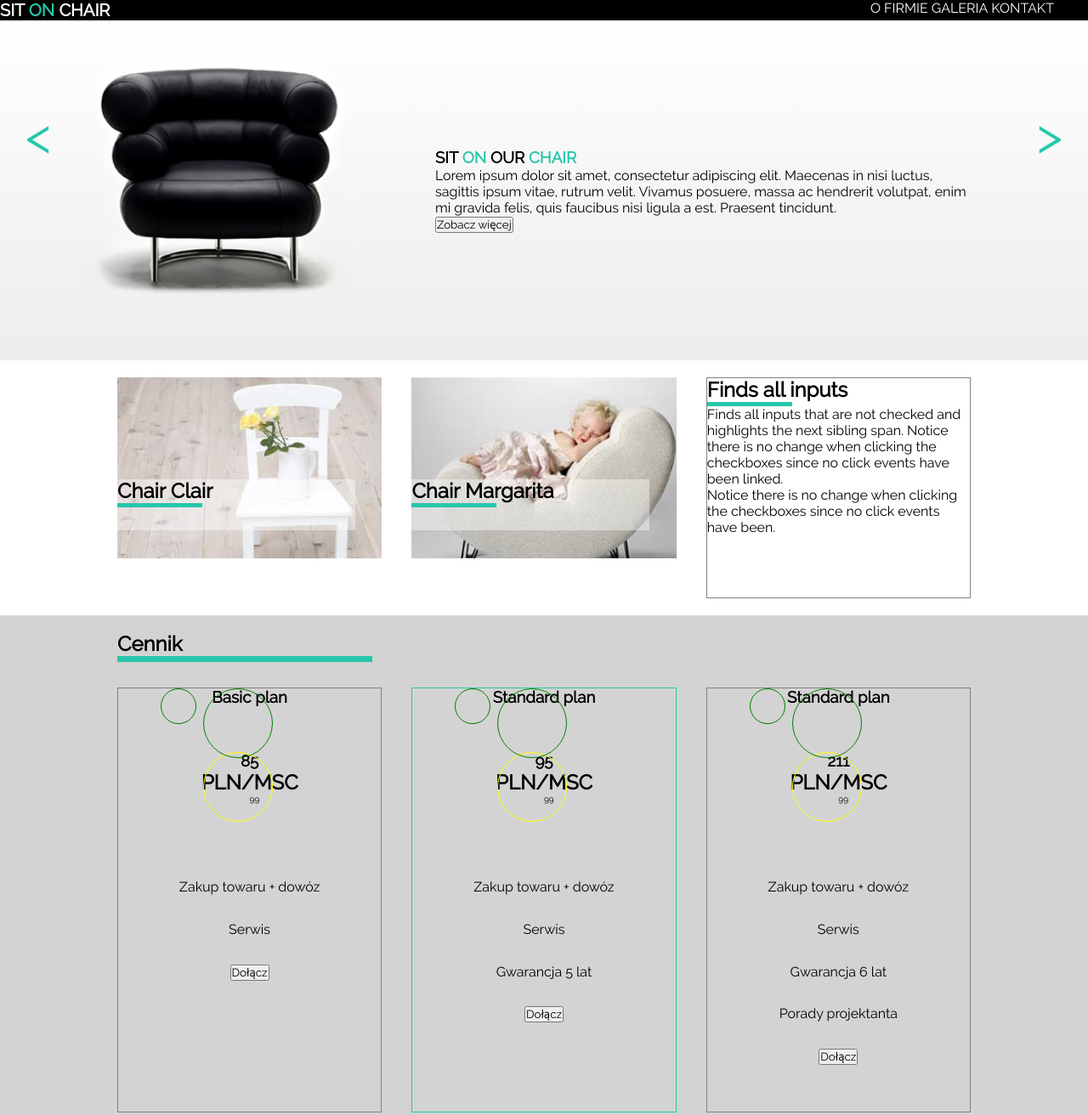
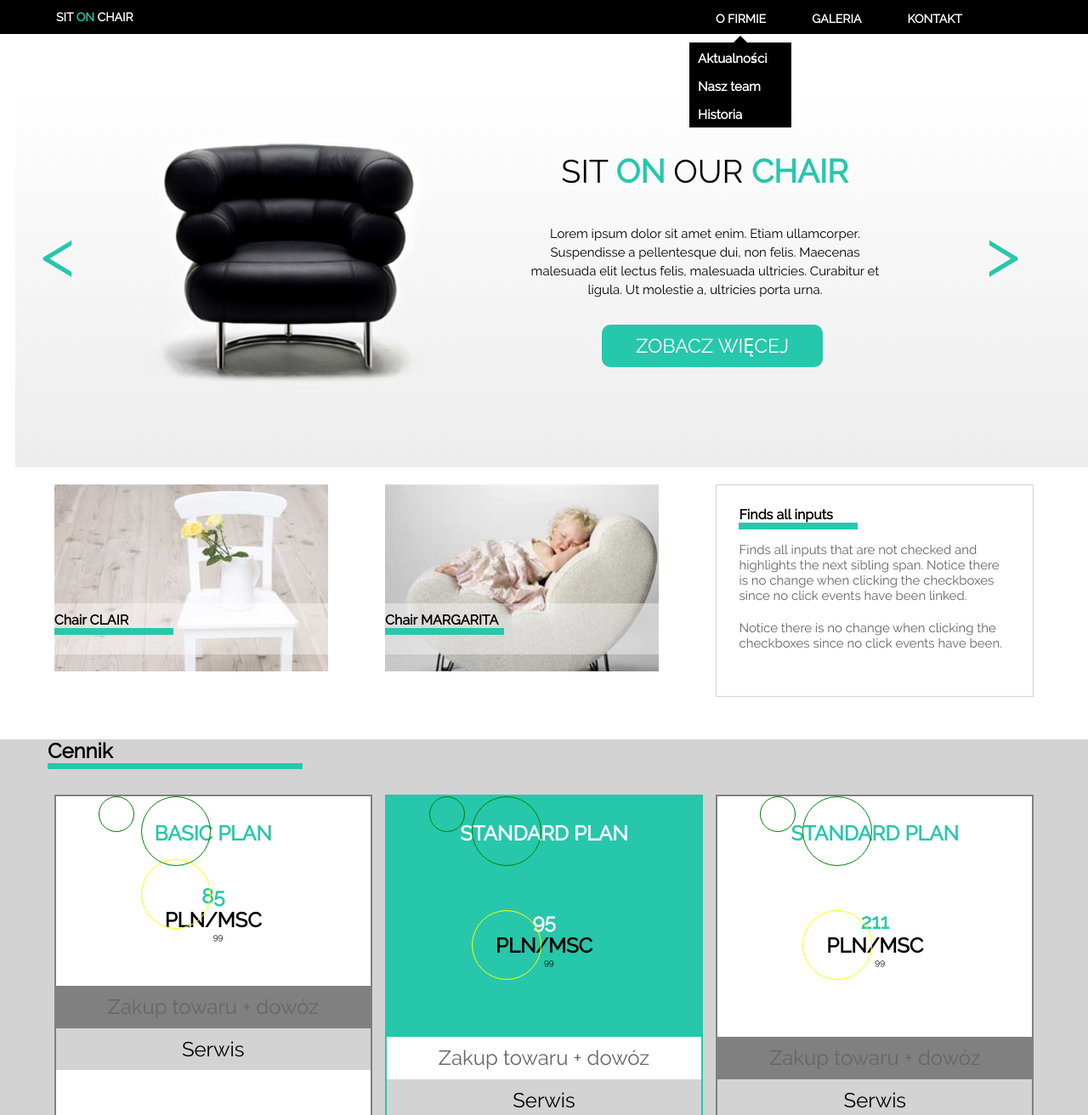
Before and after one commit to marcinho51/Sit_on_Chair, a plain HTML site: page index.html in a window 1280 px wide. Shown: the top 1312 px of the page at 85% size. Drawn offline with Linux system fonts and the light colour scheme.

Commit message:
second section completed and third section started

```diff
--- a/css/style.css
+++ b/css/style.css
@@ -8,9 +8,8 @@
 }
 
 .container {
-    max-width: 1024px;
+    max-width: 1168px;
     margin: 0 auto;
-    padding: 20px 10px;
 }
 
 
@@ -26,36 +25,42 @@
 
 /* header */
 
+header {
+    width: 100%;
+    background-color: black;
+    color: white;
+    height: 40px;
+}
+
 .menu {
     display: flex;
     justify-content: space-between;
+    padding-top: 12px;
+    padding-left: 10px;
 }
 
 .menuLeft {
     width: 30%;
 }
 
+.menuLeft h1,
+.menuLeft span {
+    font-size: 14px;
+    text-transform: uppercase;
+}
+
+.menuLeft span {
+    color: #27c7ab;
+    font-weight: 900;
+}
+
 .menuRight {
-    width: 20%;
+    width: 33%;
+    cursor: pointer;
 }
 
 .menuRight a {
     text-decoration: none;
-}
-
-header {
-    width: 100%;
-    background-color: black;
-    color: white;
-}
-
-header h1 {
-    text-transform: uppercase;
-    font-size: 20px;
-}
-
-header span {
-    color: #27c7ab;
 }
 
 .firstNav {
@@ -65,6 +70,9 @@ header span {
 
 .firstNav li {
     display: inline-block;
+    font-size: 14px;
+    font-weight: 900;
+    padding-right: 50px;
 }
 
 #dropdown {
@@ -75,12 +83,20 @@ header span {
     text-transform: none;
     list-style-type: none;
     position: absolute;
-    top: 30px;
-    right: 0px;
+    top: 36px;
+    right: 20px;
     height: 100px;
-    width: 80px;
-    display: none;
+    width: 120px;
+    display: block;
     background-color: black;
+    text-align: left;
+    padding-left: 10px;
+    z-index: 1;
+}
+
+.secondNav li {
+    font-size: 15px;
+    padding: 10px 5px 5px 0;
 }
 
 .secondNav:after {
@@ -88,11 +104,11 @@ header span {
     display: block;
     width: 0;
     height: 0;
-    border-bottom: 30px solid black;
-    border-right: 20px solid transparent;
-    border-left: 20px solid transparent;
-    top: 50px;
-    left: 100px;
+    border-bottom: 10px solid black;
+    border-right: 10px solid transparent;
+    border-left: 10px solid transparent;
+    top: -8px;
+    left: 50px;
     position: absolute;
 }
 
@@ -102,18 +118,21 @@ header span {
     text-decoration: none;
 }
 
-#dropdown:hover .secondNav {
+
+/* #dropdown:hover .secondNav {
     display: block;
     z-index: 1;
-}
+} */
 
 
 /* section chairAndText */
 
 .chairAndText {
+    margin: 60px 0 0 18px;
     display: flex;
-    justify-items: space-between;
+    justify-content: flex-start;
     position: relative;
+    height: 450px;
     background: rgba(255, 255, 255, 1);
     background: -moz-linear-gradient(top, rgba(255, 255, 255, 1) 0%, rgba(246, 246, 246, 1) 47%, rgba(237, 237, 237, 1) 100%);
     background: -webkit-gradient(left top, left bottom, color-stop(0%, rgba(255, 255, 255, 1)), color-stop(47%, rgba(246, 246, 246, 1)), color-stop(100%, rgba(237, 237, 237, 1)));
@@ -126,46 +145,77 @@ header span {
 
 .chairPhoto:before {
     content: "<";
-    font-size: 60px;
+    font-size: 80px;
     display: block;
     position: absolute;
     left: 30px;
-    top: 100px;
+    top: 150px;
     color: #27c7ab;
 }
 
 .chairText:after {
     content: ">";
-    font-size: 60px;
+    font-size: 80px;
     display: block;
     position: absolute;
-    right: 30px;
-    top: 100px;
+    right: 80px;
+    top: 150px;
     color: #27c7ab;
 }
 
 .chairPhoto {
     background-image: url("../images/black_chair.png");
-    background-size: contain;
     background-repeat: no-repeat;
-    height: 400px;
-    width: 40%;
+    background-position: cover;
+    background-size: 100%;
+    height: 500px;
+    width: 540px;
+    margin-left: 50px;
+    margin-top: 10px;
 }
 
 .chairText {
-    width: 50%;
+    width: 39%;
     display: flex;
     flex-direction: column;
     justify-content: center;
+    margin-bottom: 78px;
 }
 
 .chairText span {
     color: #27c7ab;
     text-transform: uppercase;
+    font-weight: 900;
 }
 
 .chairText h1 {
     text-transform: uppercase;
+    font-size: 38px;
+    text-align: center;
+    padding: 40px 50px 40px 0;
+    font-weight: 300;
+}
+
+.chairText .text {
+    width: 90%;
+}
+
+.chairText p {
+    font-size: 15px;
+    line-height: 22px;
+    text-align: center;
+}
+
+.chairText button {
+    text-transform: uppercase;
+    font-size: 23px;
+    color: white;
+    background-color: #27c7ab;
+    height: 50px;
+    width: 260px;
+    border: 1px solid transparent;
+    border-radius: 10px;
+    margin: 30px 0 0 100px;
 }
 
 
@@ -173,12 +223,13 @@ header span {
 
 .chairOptions {
     display: flex;
-    justify-content: space-between;
+    justify-content: space-around;
     height: 300px;
+    margin-top: 20px;
 }
 
 .chairClair {
-    width: 31%;
+    width: 32%;
     height: 220px;
     background-image: url("../images/box1_img.jpg");
     background-size: contain;
@@ -187,7 +238,7 @@ header span {
 }
 
 .chairMargarita {
-    width: 31%;
+    width: 32%;
     height: 220px;
     background-image: url("../images/box2_img.jpg");
     background-size: contain;
@@ -196,9 +247,10 @@ header span {
 }
 
 .textFindInputs {
-    width: 31%;
-    height: 260px;
-    border: 1px solid grey;
+    width: 32%;
+    height: 250px;
+    border: 1px solid lightgray;
+    padding: 15px 26px;
 }
 
 .opacityChairClair {
@@ -206,14 +258,14 @@ header span {
     width: 90%;
     background: rgba(255, 255, 255, 0.4);
     position: absolute;
-    top: 120px;
+    top: 140px;
     left: 0;
 }
 
 .opacityChairClair h2:after {
     content: "";
-    height: 5px;
-    width: 100px;
+    height: 8px;
+    width: 140px;
     background-color: #27c7ab;
     display: block;
 }
@@ -223,24 +275,40 @@ header span {
     width: 90%;
     background: rgba(255, 255, 255, 0.4);
     position: absolute;
-    top: 120px;
+    top: 140px;
     left: 0;
 }
 
 .opacityChairMargarita h2:after {
     content: "";
-    height: 5px;
-    width: 100px;
+    height: 8px;
+    width: 140px;
     background-color: #27c7ab;
     display: block;
 }
 
 .textFindInputs h2:after {
     content: "";
-    height: 5px;
-    width: 100px;
+    height: 8px;
+    width: 140px;
     background-color: #27c7ab;
     display: block;
+}
+
+.chairOptions span {
+    text-transform: uppercase;
+}
+
+.chairOptions h2 {
+    font-size: 16px;
+    padding-bottom: 5px;
+    margin-top: 10px;
+}
+
+.chairOptions p {
+    padding: 10px 0;
+    font-size: 15px;
+    color: rgb(104, 100, 100);
 }
 
 
@@ -262,19 +330,20 @@ header span {
 
 .planOption {
     display: flex;
-    justify-content: space-between;
+    justify-content: space-around;
     height: 500px;
     margin: 30px 0;
 }
 
 .basicPlan {
-    width: 31%;
-    border: 1px solid grey;
+    width: 32%;
+    border: 2px solid grey;
     display: flex;
     flex-direction: column;
     justify-content: space-between;
     text-align: center;
     position: relative;
+    background-color: white;
 }
 
 .basicPlan:before {
@@ -300,10 +369,11 @@ header span {
 }
 
 .standardPlan {
-    width: 31%;
-    border: 1px solid #27c7ab;
+    width: 32%;
+    border: 2px solid #27c7ab;
     text-align: center;
     position: relative;
+    background-color: #27c7ab;
 }
 
 .standardPlan:before {
@@ -329,10 +399,11 @@ header span {
 }
 
 .advancedPlan {
-    width: 31%;
-    border: 1px solid grey;
+    width: 32%;
+    border: 2px solid grey;
     text-align: center;
     position: relative;
+    background-color: white;
 }
 
 .advancedPlan:before {
@@ -383,32 +454,128 @@ header span {
     position: relative;
 }
 
-.firstOption {
+.basicPlan h1,
+.advancedPlan h1 {
+    text-transform: uppercase;
+    color: #27c7ab;
+    font-size: 24px;
+    font-weight: 600;
+    margin-top: 30px;
+}
+
+.standardPlan h1 {
+    text-transform: uppercase;
+    color: white;
+    font-size: 24px;
+    font-weight: 600;
+    margin-top: 30px
+}
+
+.basicPlan .firstOption,
+.advancedPlan .firstOption {
     height: 10%;
+    background-color: gray;
+    font-size: 24px;
+    color: rgb(104, 100, 100);
+    display: flex;
+    align-items: center;
+    justify-content: center;
+}
+
+.standardPlan .firstOption {
+    height: 10%;
+    background-color: white;
+    font-size: 24px;
+    color: rgb(104, 100, 100);
+    display: flex;
+    align-items: center;
+    justify-content: center;
 }
 
 .secondOption {
     height: 10%;
+    background-color: lightgray;
+    font-size: 24px;
+    display: flex;
+    align-items: center;
+    justify-content: center;
 }
 
-.thirdOption {
+.standardPlan .thirdOption {
     height: 10%;
+    background-color: white;
+    font-size: 24px;
+    color: rgb(104, 100, 100);
+    display: flex;
+    align-items: center;
+    justify-content: center;
+}
+
+.advancedPlan .thirdOption {
+    height: 10%;
+    background-color: gray;
+    font-size: 24px;
+    color: rgb(104, 100, 100);
+    display: flex;
+    align-items: center;
+    justify-content: center;
 }
 
 .fourthOption {
     height: 10%;
+    background-color: lightgray;
+    font-size: 24px;
+    display: flex;
+    align-items: center;
+    justify-content: center;
 }
 
 .basicPlan .buttonOption {
     height: 35%;
+    background-color: white;
 }
 
 .standardPlan .buttonOption {
     height: 25%;
+    background-color: #27c7ab;
 }
 
 .advancedPlan .buttonOption {
     height: 15%;
+    background-color: white;
+}
+
+.buttonOption {
+    display: flex;
+    align-items: flex-end;
+    justify-content: center;
+}
+
+.standardPlan .buttonOption button {
+    width: 115px;
+    height: 35px;
+    background-color: white;
+    border: 1px solid transparent;
+    border-radius: 10px;
+    color: #27c7ab;
+    text-transform: uppercase;
+    font-size: 16px;
+    margin-bottom: 20px;
+    cursor: pointer;
+}
+
+.basicPlan .buttonOption button,
+.advancedPlan .buttonOption button {
+    width: 115px;
+    height: 35px;
+    background-color: #27c7ab;
+    border: 1px solid transparent;
+    border-radius: 10px;
+    color: white;
+    text-transform: uppercase;
+    font-size: 16px;
+    margin-bottom: 20px;
+    cursor: pointer;
 }
 
 
--- a/index.html
+++ b/index.html
@@ -11,7 +11,8 @@
 
 <body>
     <header>
-        <div class="menu">
+        <div class="menu container">
+
             <div class="menuLeft">
                 <h1>Sit <span>on</span> chair</h1>
             </div>
@@ -19,6 +20,7 @@
                 <nav>
                     <ul class="firstNav">
                         <li id="dropdown"><a href="#">O firmie</a>
+
                             <ul class="secondNav">
                                 <li><a href="#">Aktualności</a></li>
                                 <li><a href="#">Nasz team</a></li>
@@ -32,6 +34,7 @@
                 </nav>
             </div>
         </div>
+
     </header>
 
     <section class="chairAndText">
@@ -40,7 +43,9 @@
         </article>
         <article class="chairText">
             <h1>Sit <span>on</span> our <span>chair</span></h1>
-            <p>Lorem ipsum dolor sit amet, consectetur adipiscing elit. Maecenas in nisi luctus, sagittis ipsum vitae, rutrum velit. Vivamus posuere, massa ac hendrerit volutpat, enim mi gravida felis, quis faucibus nisi ligula a est. Praesent tincidunt.</p>
+            <div class="text">
+                <p>Lorem ipsum dolor sit amet enim. Etiam ullamcorper. Suspendisse a pellentesque dui, non felis. Maecenas malesuada elit lectus felis, malesuada ultricies. Curabitur et ligula. Ut molestie a, ultricies porta urna.</p>
+            </div>
             <div>
                 <button>Zobacz więcej</button>
             </div>
```
